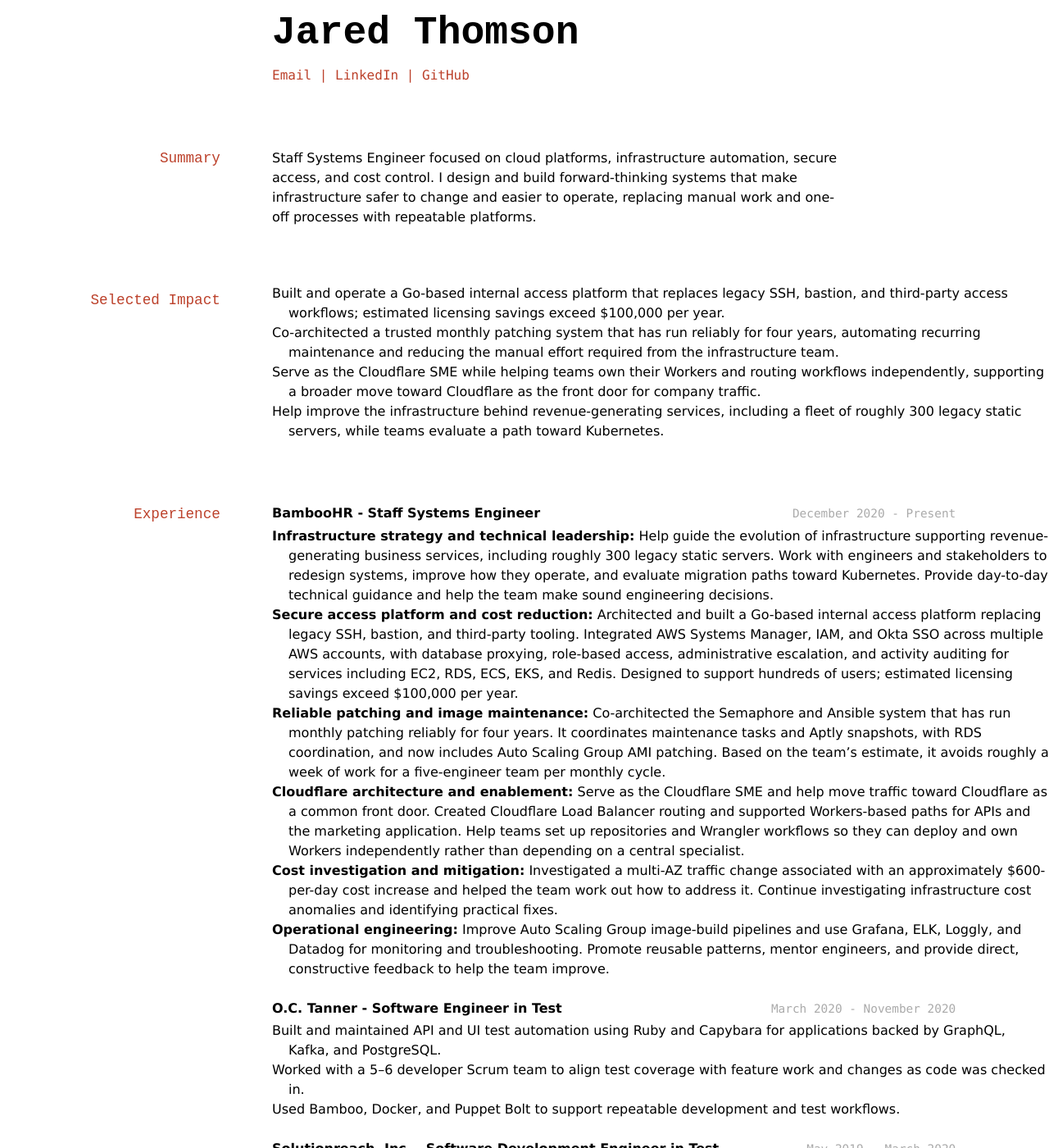
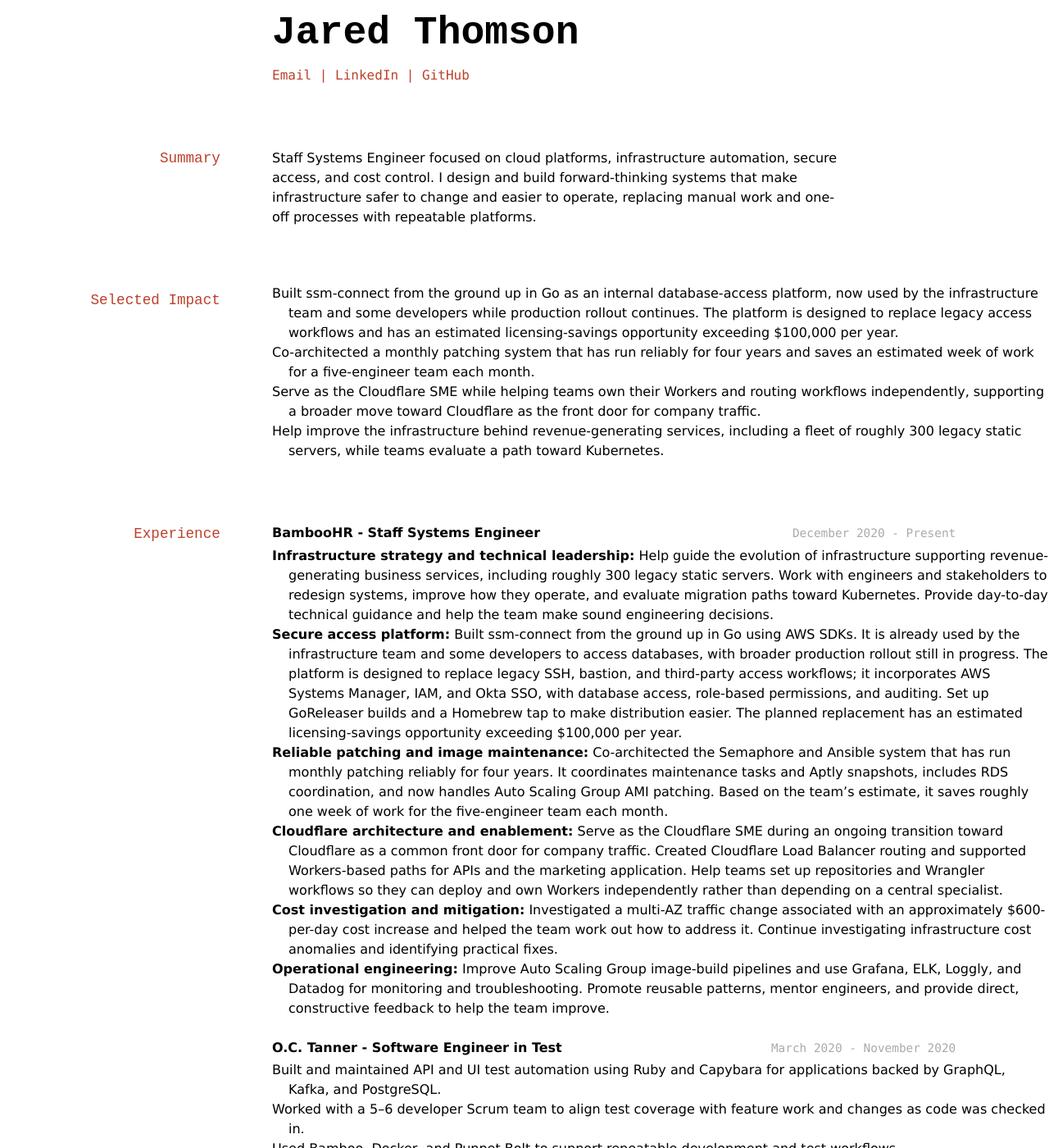
Before and after one commit to jaredt87/resume, a Jekyll site: the page built from docs/index.md, in a window 1280 px wide and 1400 px high. Shown: the whole window at 82% size. Built offline with Jekyll 4.4.1, drawn with Linux system fonts in a browser that asks for light colours.

Commit message:
Clarify ssm-connect rollout and quantify patching impact

```diff
--- a/docs/index.md
+++ b/docs/index.md
@@ -16,8 +16,8 @@ Staff Systems Engineer focused on cloud platforms, infrastructure automation, se
 
 ## Selected Impact
 
-- Built and operate a Go-based internal access platform that replaces legacy SSH, bastion, and third-party access workflows; estimated licensing savings exceed $100,000 per year.
-- Co-architected a trusted monthly patching system that has run reliably for four years, automating recurring maintenance and reducing the manual effort required from the infrastructure team.
+- Built ssm-connect from the ground up in Go as an internal database-access platform, now used by the infrastructure team and some developers while production rollout continues. The platform is designed to replace legacy access workflows and has an estimated licensing-savings opportunity exceeding $100,000 per year.
+- Co-architected a monthly patching system that has run reliably for four years and saves an estimated week of work for a five-engineer team each month.
 - Serve as the Cloudflare SME while helping teams own their Workers and routing workflows independently, supporting a broader move toward Cloudflare as the front door for company traffic.
 - Help improve the infrastructure behind revenue-generating services, including a fleet of roughly 300 legacy static servers, while teams evaluate a path toward Kubernetes.
 
@@ -27,9 +27,9 @@ Staff Systems Engineer focused on cloud platforms, infrastructure automation, se
 __BambooHR - Staff Systems Engineer__
 
 - **Infrastructure strategy and technical leadership:** Help guide the evolution of infrastructure supporting revenue-generating business services, including roughly 300 legacy static servers. Work with engineers and stakeholders to redesign systems, improve how they operate, and evaluate migration paths toward Kubernetes. Provide day-to-day technical guidance and help the team make sound engineering decisions.
-- **Secure access platform and cost reduction:** Architected and built a Go-based internal access platform replacing legacy SSH, bastion, and third-party tooling. Integrated AWS Systems Manager, IAM, and Okta SSO across multiple AWS accounts, with database proxying, role-based access, administrative escalation, and activity auditing for services including EC2, RDS, ECS, EKS, and Redis. Designed to support hundreds of users; estimated licensing savings exceed $100,000 per year.
-- **Reliable patching and image maintenance:** Co-architected the Semaphore and Ansible system that has run monthly patching reliably for four years. It coordinates maintenance tasks and Aptly snapshots, with RDS coordination, and now includes Auto Scaling Group AMI patching. Based on the team's estimate, it avoids roughly a week of work for a five-engineer team per monthly cycle.
-- **Cloudflare architecture and enablement:** Serve as the Cloudflare SME and help move traffic toward Cloudflare as a common front door. Created Cloudflare Load Balancer routing and supported Workers-based paths for APIs and the marketing application. Help teams set up repositories and Wrangler workflows so they can deploy and own Workers independently rather than depending on a central specialist.
+- **Secure access platform:** Built ssm-connect from the ground up in Go using AWS SDKs. It is already used by the infrastructure team and some developers to access databases, with broader production rollout still in progress. The platform is designed to replace legacy SSH, bastion, and third-party access workflows; it incorporates AWS Systems Manager, IAM, and Okta SSO, with database access, role-based permissions, and auditing. Set up GoReleaser builds and a Homebrew tap to make distribution easier. The planned replacement has an estimated licensing-savings opportunity exceeding $100,000 per year.
+- **Reliable patching and image maintenance:** Co-architected the Semaphore and Ansible system that has run monthly patching reliably for four years. It coordinates maintenance tasks and Aptly snapshots, includes RDS coordination, and now handles Auto Scaling Group AMI patching. Based on the team's estimate, it saves roughly one week of work for the five-engineer team each month.
+- **Cloudflare architecture and enablement:** Serve as the Cloudflare SME during an ongoing transition toward Cloudflare as a common front door for company traffic. Created Cloudflare Load Balancer routing and supported Workers-based paths for APIs and the marketing application. Help teams set up repositories and Wrangler workflows so they can deploy and own Workers independently rather than depending on a central specialist.
 - **Cost investigation and mitigation:** Investigated a multi-AZ traffic change associated with an approximately $600-per-day cost increase and helped the team work out how to address it. Continue investigating infrastructure cost anomalies and identifying practical fixes.
 - **Operational engineering:** Improve Auto Scaling Group image-build pipelines and use Grafana, ELK, Loggly, and Datadog for monitoring and troubleshooting. Promote reusable patterns, mentor engineers, and provide direct, constructive feedback to help the team improve.
 
```
